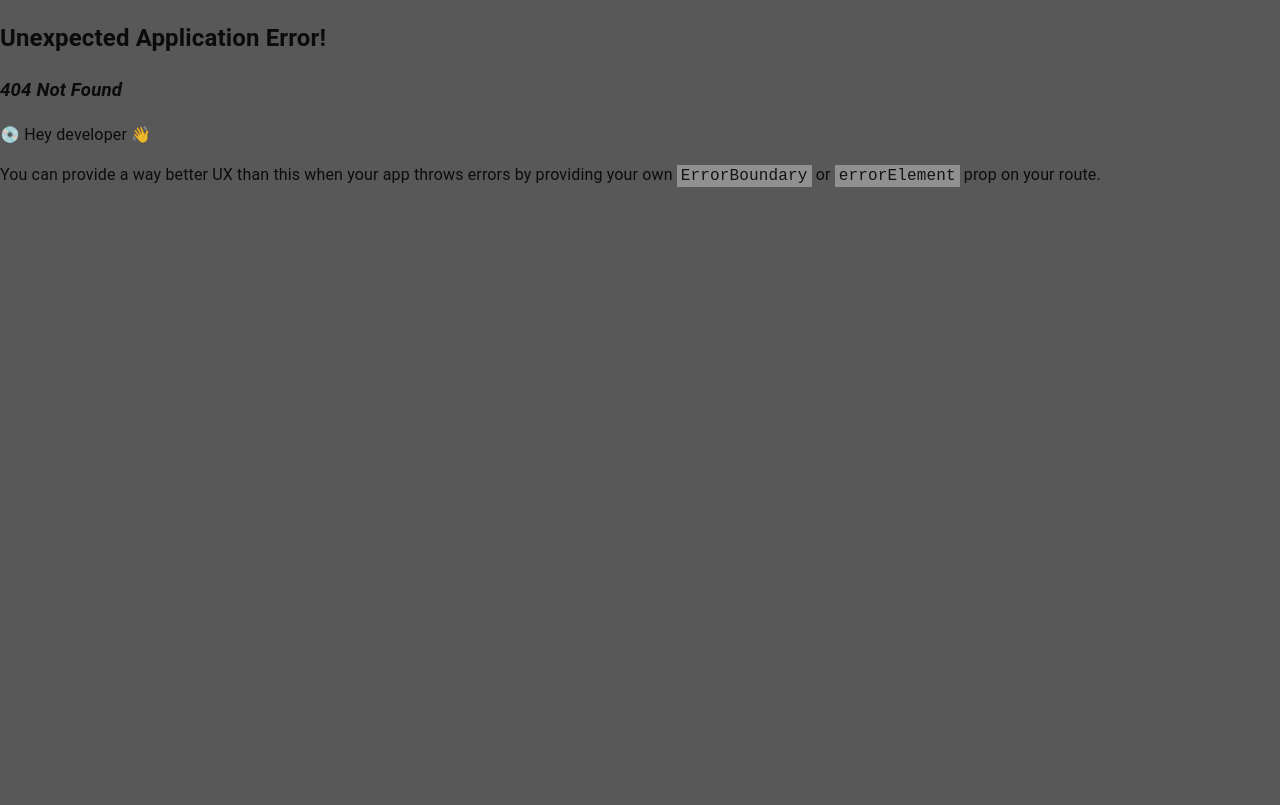
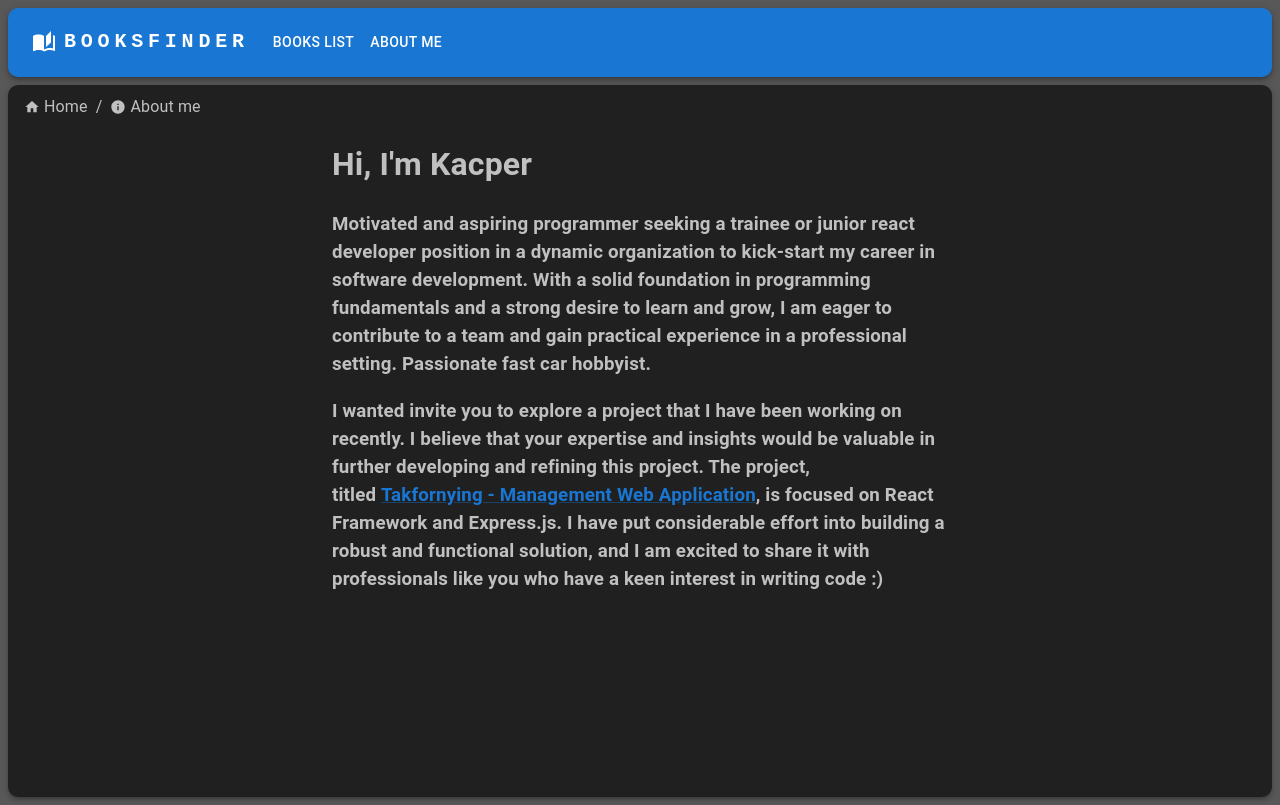
Before and after one commit to LilWebDeveloper/Book-Finder, a React (Create React App) app: page /aboutme in a window 1280 px wide. Before the commit this address had no page. Built offline with nearby package versions, Linux system fonts and the light colour scheme.

Commit message:
feat: Add AboutMePage

```diff
--- a/src/App.tsx
+++ b/src/App.tsx
@@ -1,6 +1,7 @@
 import { RouterProvider, createBrowserRouter } from "react-router-dom";
 import RootPage from "./pages/RootPage";
 import HomePage from "./pages/HomePage";
+import AboutMePage from "./pages/AboutMePage";
 
 const router = createBrowserRouter([
   {
@@ -11,6 +12,10 @@ const router = createBrowserRouter([
         index: true,
         element: <HomePage />,
       },
+      {
+        path: '/aboutme',
+        element: <AboutMePage />
+      }
     ],
   },
 ]);
--- /dev/null
+++ b/src/pages/AboutMePage.tsx
@@ -0,0 +1,53 @@
+import { Box, Breadcrumbs, Link, Typography } from "@mui/material";
+import HomeIcon from "@mui/icons-material/Home";
+import InfoIcon from "@mui/icons-material/Info";
+
+function AboutMePage() {
+  return (
+    <div>
+      <Breadcrumbs sx={{ color: "rgb(192, 192, 192)", mt: "1vh" }} aria-label="breadcrumb">
+        <Link
+          underline="hover"
+          sx={{ display: "flex", alignItems: "center" }}
+          color="inherit"
+          href="/"
+        >
+          <HomeIcon sx={{ mr: 0.5 }} fontSize="inherit" />
+          Home
+        </Link>
+        <Typography
+          sx={{ display: "flex", alignItems: "center" }}
+          color="rgb(192, 192, 192)"
+        >
+          <InfoIcon sx={{ mr: 0.5 }} fontSize="inherit" />
+          About me
+        </Typography>
+      </Breadcrumbs>
+      <Box sx={{ m: "auto", maxWidth: {sm: '90%', md: '50%'} }}>
+        <h1>Hi, I'm Kacper</h1>
+        <h3>
+          Motivated and aspiring programmer seeking a trainee or junior react
+          developer position in a dynamic organization to kick-start my career
+          in software development. With a solid foundation in programming
+          fundamentals and a strong desire to learn and grow, I am eager to
+          contribute to a team and gain practical experience in a professional
+          setting. Passionate fast car hobbyist.
+        </h3>
+        <h3>
+          I wanted invite you to explore a project that I have been working on
+          recently. I believe that your expertise and insights would be valuable
+          in further developing and refining this project. The project, titled&nbsp;
+          <Link href="https://github.com/LilWebDeveloper/TakfornyingApp" underline="always">
+            {'Takfornying - Management Web Application'}
+          </Link>
+          , is focused on React Framework and Express.js. I have put
+          considerable effort into building a robust and functional solution,
+          and I am excited to share it with professionals like you who have a
+          keen interest in writing code :)
+        </h3>
+      </Box>
+    </div>
+  );
+}
+
+export default AboutMePage;
```
